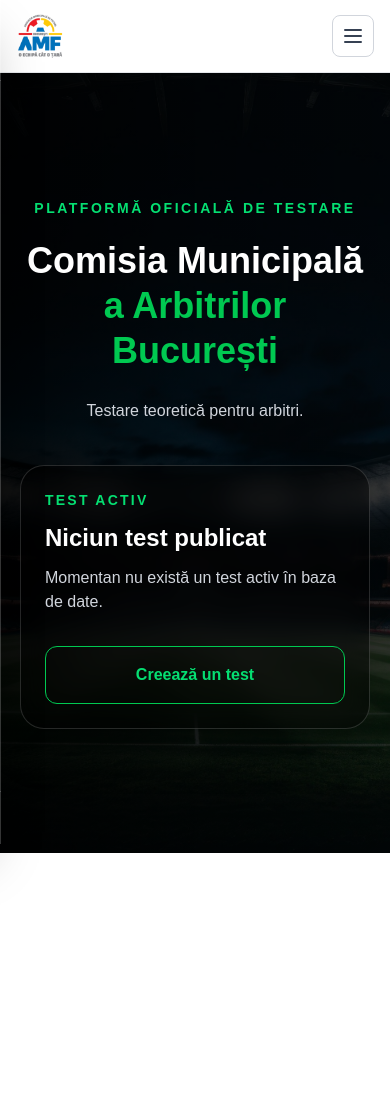
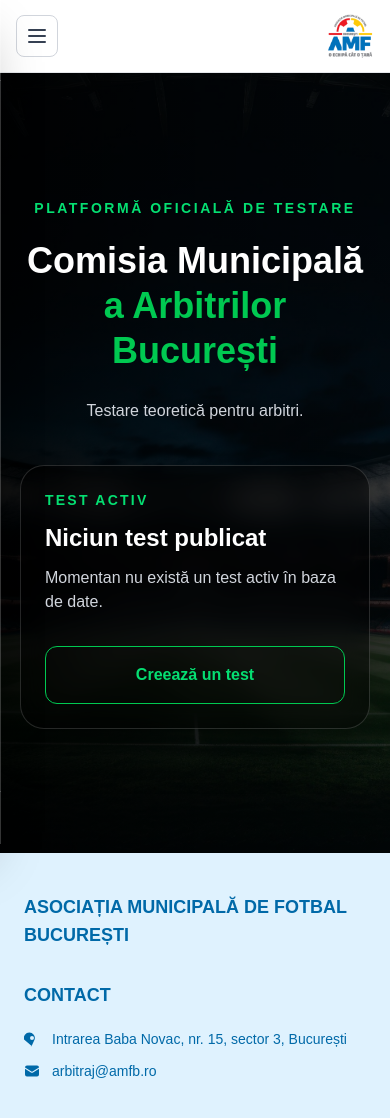
Before and after one commit to dhrusca98-svg/cma-bucuresti-platform, a Next.js app: page / in a window 390 px wide. Shown: the top 1118 px of the page. Before the commit the page ends 853 px from the top, so only its background shows below. Built offline with nearby package versions, Linux system fonts and the light colour scheme; no server answers; the database is empty.

Commit message:
Add homepage footer

```diff
--- a/app/page.tsx
+++ b/app/page.tsx
@@ -4,6 +4,7 @@ import Link from "next/link";
 import { useEffect, useState } from "react";
 
 import Navbar from "@/components/Navbar";
+import Footer from "@/components/Footer";
 import { supabase } from "@/lib/supabase/client";
 
 interface ActiveTest {
@@ -356,6 +357,8 @@ export default function Home() {
           </div>
         </div>
       </main>
+
+      <Footer />
     </div>
   );
 }
--- a/components/Footer.tsx
+++ b/components/Footer.tsx
@@ -0,0 +1,66 @@
+export default function Footer() {
+  return (
+    <footer className="bg-sky-100">
+      <div className="mx-auto max-w-7xl px-6 py-10 sm:px-8 lg:px-12">
+        <div className="grid gap-8 md:grid-cols-2 md:gap-16">
+
+          {/* Asociația */}
+          <div>
+            <h2 className="text-lg font-bold uppercase text-sky-700">
+              Asociația Municipală de Fotbal București
+            </h2>
+          </div>
+
+          {/* Contact */}
+          <div>
+            <h2 className="text-lg font-bold uppercase text-sky-700">
+              Contact
+            </h2>
+
+            <div className="mt-5 space-y-3 text-sm text-sky-700">
+
+              {/* Adresă */}
+              <div className="flex items-start gap-3">
+                <svg
+                  xmlns="http://www.w3.org/2000/svg"
+                  viewBox="0 0 24 24"
+                  fill="currentColor"
+                  className="mt-0.5 h-4 w-4 shrink-0"
+                >
+                  <path
+                    fillRule="evenodd"
+                    d="M11.54 22.351.07 12.73a8.25 8.25 0 1115.86 0l-4.47 9.62a.75.75 0 01-1.36 0zM12 13.5a3 3 0 100-6 3 3 0 000 6z"
+                    clipRule="evenodd"
+                  />
+                </svg>
+
+                <span>
+                  Intrarea Baba Novac, nr. 15, sector 3, București
+                </span>
+              </div>
+
+              {/* Email */}
+              <a
+                href="mailto:arbitraj@amfb.ro"
+                className="flex items-center gap-3 transition hover:opacity-70"
+              >
+                <svg
+                  xmlns="http://www.w3.org/2000/svg"
+                  viewBox="0 0 24 24"
+                  fill="currentColor"
+                  className="h-4 w-4 shrink-0"
+                >
+                  <path d="M1.5 8.67v8.58a3 3 0 003 3h15a3 3 0 003-3V8.67l-8.93 5.49a3 3 0 01-3.14 0L1.5 8.67z" />
+                  <path d="M22.5 6.91V6.75a3 3 0 00-3-3h-15a3 3 0 00-3 3v.16l9.71 5.98a1.5 1.5 0 001.58 0L22.5 6.91z" />
+                </svg>
+
+                <span>arbitraj@amfb.ro</span>
+              </a>
+
+            </div>
+          </div>
+        </div>
+      </div>
+    </footer>
+  );
+}
--- a/components/Navbar.tsx
+++ b/components/Navbar.tsx
@@ -11,6 +11,7 @@ export default function Navbar() {
     setMenuOpen(false);
   }
 
+  // Blochează scroll-ul paginii când meniul mobil este deschis
   useEffect(() => {
     if (menuOpen) {
       document.body.style.overflow = "hidden";
@@ -25,9 +26,39 @@ export default function Navbar() {
 
   return (
     <>
+      {/* HEADER */}
       <header className="relative z-40 border-b border-gray-200 bg-white">
         <div className="mx-auto flex max-w-7xl items-center justify-between px-4 py-3 sm:px-6">
-          <Link href="/" className="flex items-center">
+
+          {/* MOBILE - Hamburger stânga */}
+          <button
+            type="button"
+            onClick={() => setMenuOpen(true)}
+            className="rounded-lg border border-gray-300 p-2 transition hover:bg-gray-50 md:hidden"
+            aria-label="Deschide meniul"
+            aria-expanded={menuOpen}
+          >
+            <svg
+              xmlns="http://www.w3.org/2000/svg"
+              className="h-6 w-6 text-gray-700"
+              fill="none"
+              viewBox="0 0 24 24"
+              stroke="currentColor"
+              strokeWidth={2}
+            >
+              <path
+                strokeLinecap="round"
+                strokeLinejoin="round"
+                d="M4 6h16M4 12h16M4 18h16"
+              />
+            </svg>
+          </button>
+
+          {/* DESKTOP - Logo stânga */}
+          <Link
+            href="/"
+            className="hidden items-center md:flex"
+          >
             <Image
               src="/images/amfb-logo.png"
               alt="Logo AMFB"
@@ -38,7 +69,7 @@ export default function Navbar() {
             />
           </Link>
 
-          {/* Desktop */}
+          {/* DESKTOP - Meniu dreapta */}
           <nav className="hidden items-center gap-6 text-sm font-medium text-gray-700 md:flex">
             <Link
               href="/"
@@ -69,33 +100,24 @@ export default function Navbar() {
             </Link>
           </nav>
 
-          {/* Mobile Hamburger */}
-          <button
-            type="button"
-            onClick={() => setMenuOpen(true)}
-            className="rounded-lg border border-gray-300 p-2 transition hover:bg-gray-50 md:hidden"
-            aria-label="Deschide meniul"
-            aria-expanded={menuOpen}
+          {/* MOBILE - Logo dreapta */}
+          <Link
+            href="/"
+            className="flex items-center md:hidden"
           >
-            <svg
-              xmlns="http://www.w3.org/2000/svg"
-              className="h-6 w-6 text-gray-700"
-              fill="none"
-              viewBox="0 0 24 24"
-              stroke="currentColor"
-              strokeWidth={2}
-            >
-              <path
-                strokeLinecap="round"
-                strokeLinejoin="round"
-                d="M4 6h16M4 12h16M4 18h16"
-              />
-            </svg>
-          </button>
+            <Image
+              src="/images/amfb-logo.png"
+              alt="Logo AMFB"
+              width={52}
+              height={52}
+              priority
+              className="h-12 w-12 object-contain"
+            />
+          </Link>
         </div>
       </header>
 
-      {/* Mobile overlay */}
+      {/* FUNDAL ÎNTUNECAT PE MOBILE */}
       <div
         onClick={closeMenu}
         className={`fixed inset-0 z-40 bg-black/50 transition-opacity duration-300 md:hidden ${
@@ -105,7 +127,7 @@ export default function Navbar() {
         }`}
       />
 
-      {/* Mobile side drawer */}
+      {/* MENIU LATERAL MOBILE */}
       <aside
         className={`fixed left-0 top-0 z-50 h-screen w-[82%] max-w-sm bg-white shadow-2xl transition-transform duration-300 ease-out md:hidden ${
           menuOpen
@@ -113,6 +135,7 @@ export default function Navbar() {
             : "-translate-x-full"
         }`}
       >
+        {/* Partea de sus a meniului */}
         <div className="flex items-center justify-between border-b border-gray-200 px-5 py-4">
           <Link
             href="/"
@@ -128,6 +151,7 @@ export default function Navbar() {
             />
           </Link>
 
+          {/* X */}
           <button
             type="button"
             onClick={closeMenu}
@@ -151,6 +175,7 @@ export default function Navbar() {
           </button>
         </div>
 
+        {/* Link-uri */}
         <nav className="px-3 py-4">
           <MobileLink
             href="/"
@@ -177,6 +202,7 @@ export default function Navbar() {
           />
         </nav>
 
+        {/* Footer meniu */}
         <div className="absolute bottom-0 left-0 right-0 border-t border-gray-200 px-5 py-4">
           <p className="text-xs leading-5 text-gray-400">
             Comisia Municipală a Arbitrilor București
```
